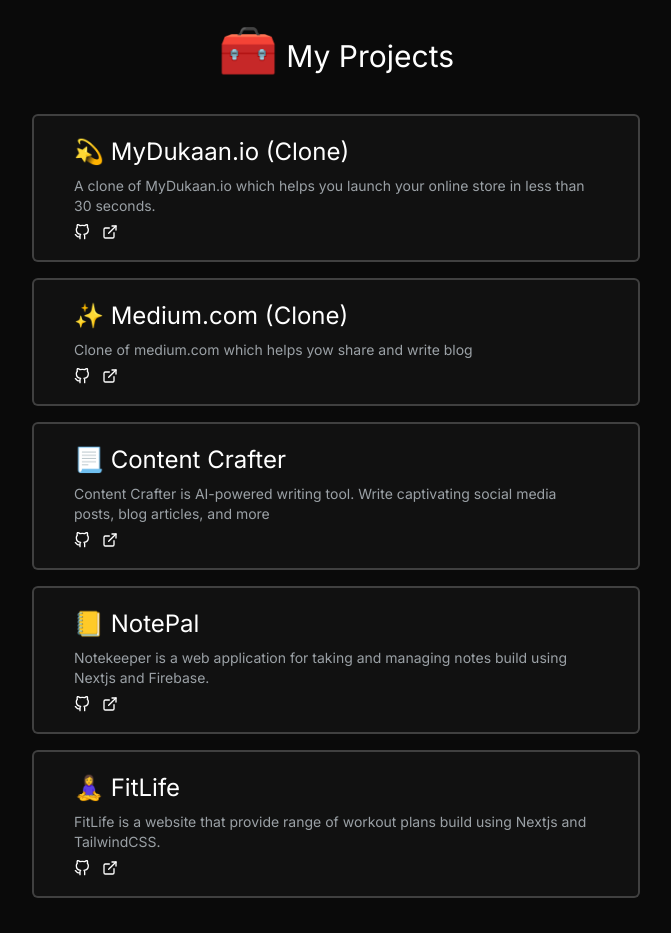
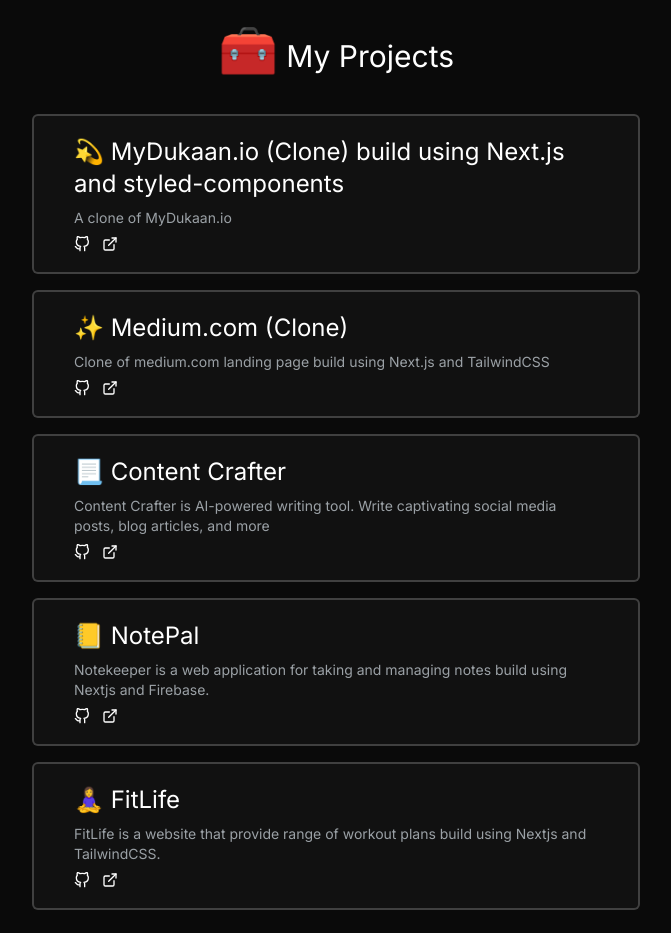
Before and after one commit to PoojaBela/PoojaBela.github.io, a React (Vite) app: page / in a window 1280 px wide. Shown: the part 1120-2053 px from the top of the page, without its empty margins (304-975 px from the left). Built offline with nearby package versions, Linux system fonts and the light colour scheme; a web font is replaced by a local one.

Commit message:
corrected description

```diff
--- a/src/components/Projects.jsx
+++ b/src/components/Projects.jsx
@@ -2,14 +2,14 @@
 
     const projects = ([
         {
-            name: '💫 MyDukaan.io (Clone)  ',
-            description: 'A clone of MyDukaan.io which helps you launch your online store in less than 30 seconds.',
+            name: '💫 MyDukaan.io (Clone) build using Next.js and styled-components',
+            description: 'A clone of MyDukaan.io ',
             demo: 'https://dukkan-clone.vercel.app/',
             code: 'https://github.com/poojabela/dukkan-clone'
         },
         {
             name: '✨ Medium.com (Clone)',
-            description: 'Clone of medium.com which helps yow share and write blog',
+            description: 'Clone of medium.com landing page build using Next.js and TailwindCSS',
             demo: 'https://medium-clone-poojabela.vercel.app',
             code: 'https://github.com/poojabela/medium-clone'
         },
```
Also changed, not shown: 2 other files (tests, documents, lock files or other folders).
